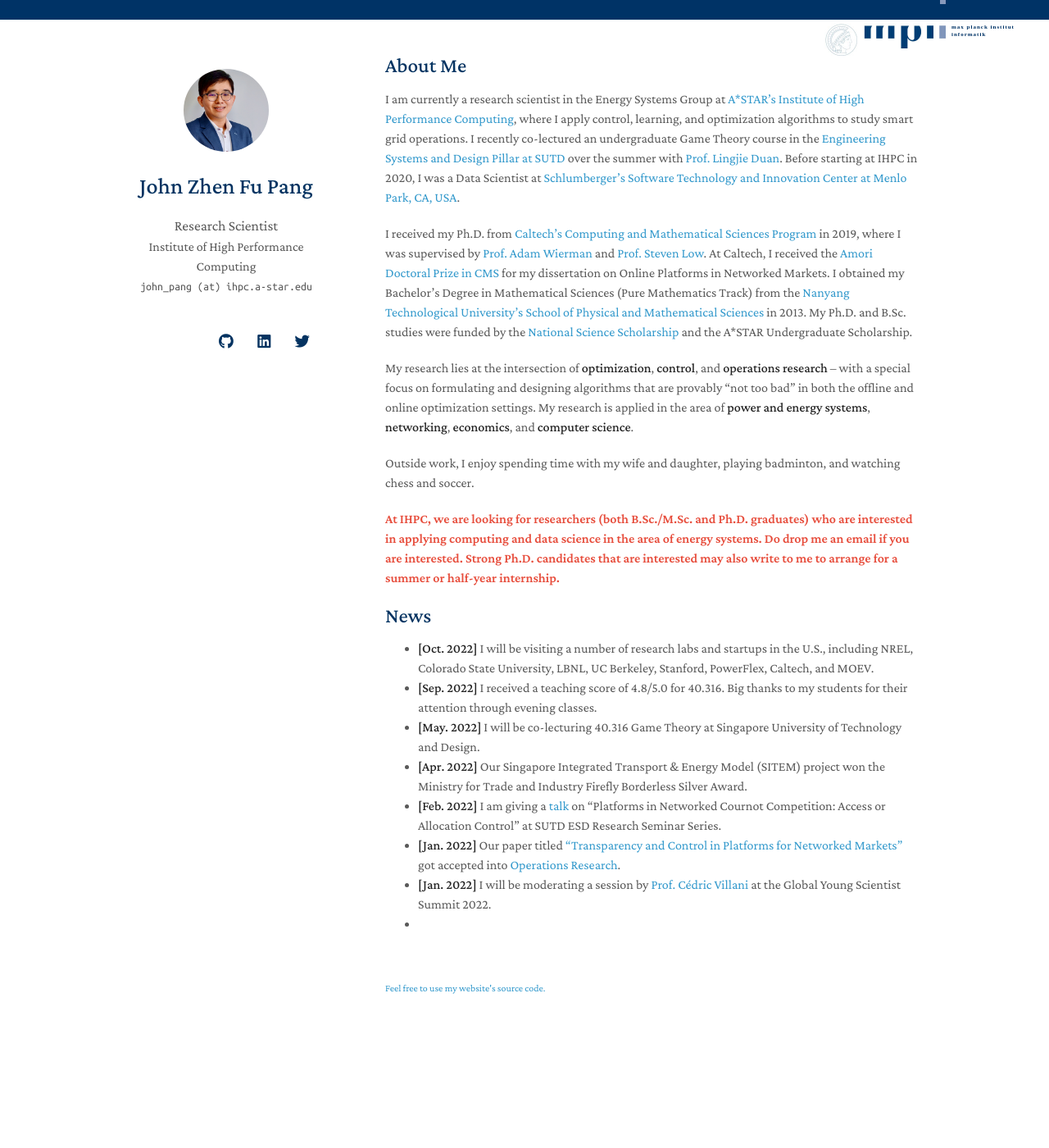
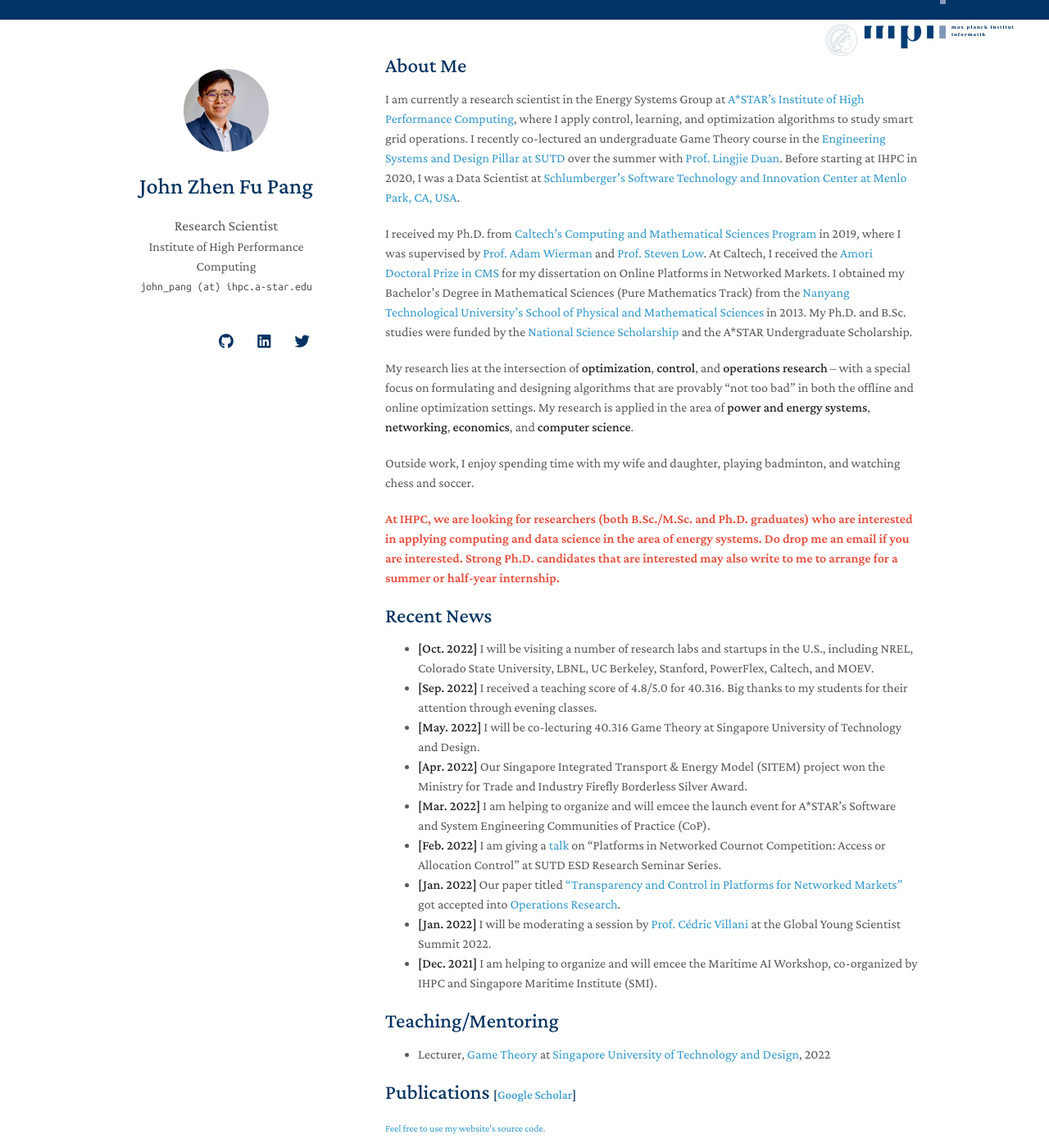
Before and after one commit to j-pang/j-pang.github.io, a Jekyll site: the page built from index.md, in a window 1280 px wide and 1400 px high. Shown: the whole window at 82% size. Built offline with Jekyll 4.4.1, drawn with Linux system fonts in a browser that asks for light colours; nearby versions of some CDN libraries; a style sheet for code colours, icons or effects is not loaded; our own code applies the rules of GitHub Pages for plain Markdown files.

Commit message:
Update index.md

```diff
--- a/index.md
+++ b/index.md
@@ -14,13 +14,20 @@ Outside work, I enjoy spending time with my wife and daughter, playing badminton
 
 <strong style="color:#e74d3c; font-weight:600"> At IHPC, we are looking for researchers (both B.Sc./M.Sc. and Ph.D. graduates) who are interested in applying computing and data science in the area of energy systems. Do drop me an email if you are interested. Strong Ph.D. candidates that are interested may also write to me to arrange for a summer or half-year internship. </strong>
 
-## News
+## Recent News
 
 - **[Oct. 2022]**  I will be visiting a number of research labs and startups in the U.S., including NREL, Colorado State University, LBNL, UC Berkeley, Stanford, PowerFlex, Caltech, and MOEV.
 - **[Sep. 2022]**  I received a teaching score of 4.8/5.0 for 40.316. Big thanks to my students for their attention through evening classes.
 - **[May. 2022]**  I will be co-lecturing 40.316 Game Theory at Singapore University of Technology and Design.
 - **[Apr. 2022]**  Our Singapore Integrated Transport & Energy Model (SITEM) project won the Ministry for Trade and Industry Firefly Borderless Silver Award.
+- **[Mar. 2022]**  I am helping to organize and will emcee the launch event for A\*STAR's Software and System Engineering Communities of Practice (CoP).
 - **[Feb. 2022]**  I am giving a [talk](https://esd.sutd.edu.sg/news-events/research-seminar-series/john-pang-astar-platforms-in-networked-cournot-competition-access-or-allocation-control/) on "Platforms in Networked Cournot Competition: Access or Allocation Control" at SUTD ESD Research Seminar Series.
 - **[Jan. 2022]**  Our paper titled ["Transparency and Control in Platforms for Networked Markets"](https://pubsonline.informs.org/doi/abs/10.1287/opre.2021.2244) got accepted into [Operations Research](https://pubsonline.informs.org/journal/opre).
 - **[Jan. 2022]**  I will be moderating a session by [Prof. C&#233;dric Villani](https://www.cedricvillani.org/) at the Global Young Scientist Summit 2022.
--
+- **[Dec. 2021]**  I am helping to organize and will emcee the Maritime AI Workshop, co-organized by IHPC and Singapore Maritime Institute (SMI).
+
+## Teaching/Mentoring
+
+- Lecturer, [Game Theory](https://esd.sutd.edu.sg/courses/40316-game-theory/) at [Singapore University of Technology and Design](https://www.sutd.edu.sg/), 2022
+
+<h2 id="publications" style="margin: 2px 0px -15px;">Publications <temp style="font-size:15px;">[</temp><a href="https://scholar.google.com/citations?user=mQZqPVAAAAAJ&hl=en&oi=ao" target="_blank" style="font-size:15px;">Google Scholar</a><temp style="font-size:15px;">]</temp><temp style="font-size:15px;"></temp></h2>
```
